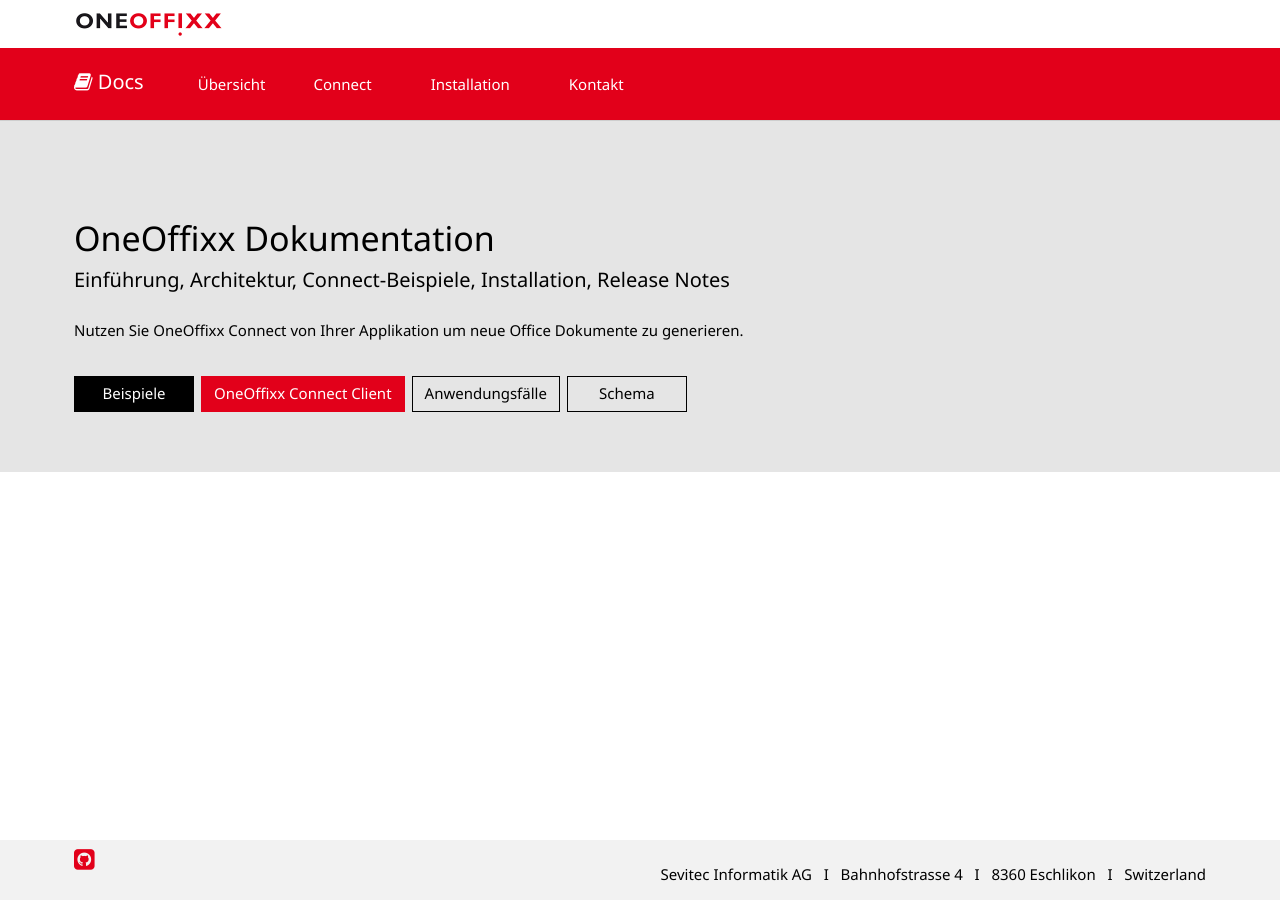
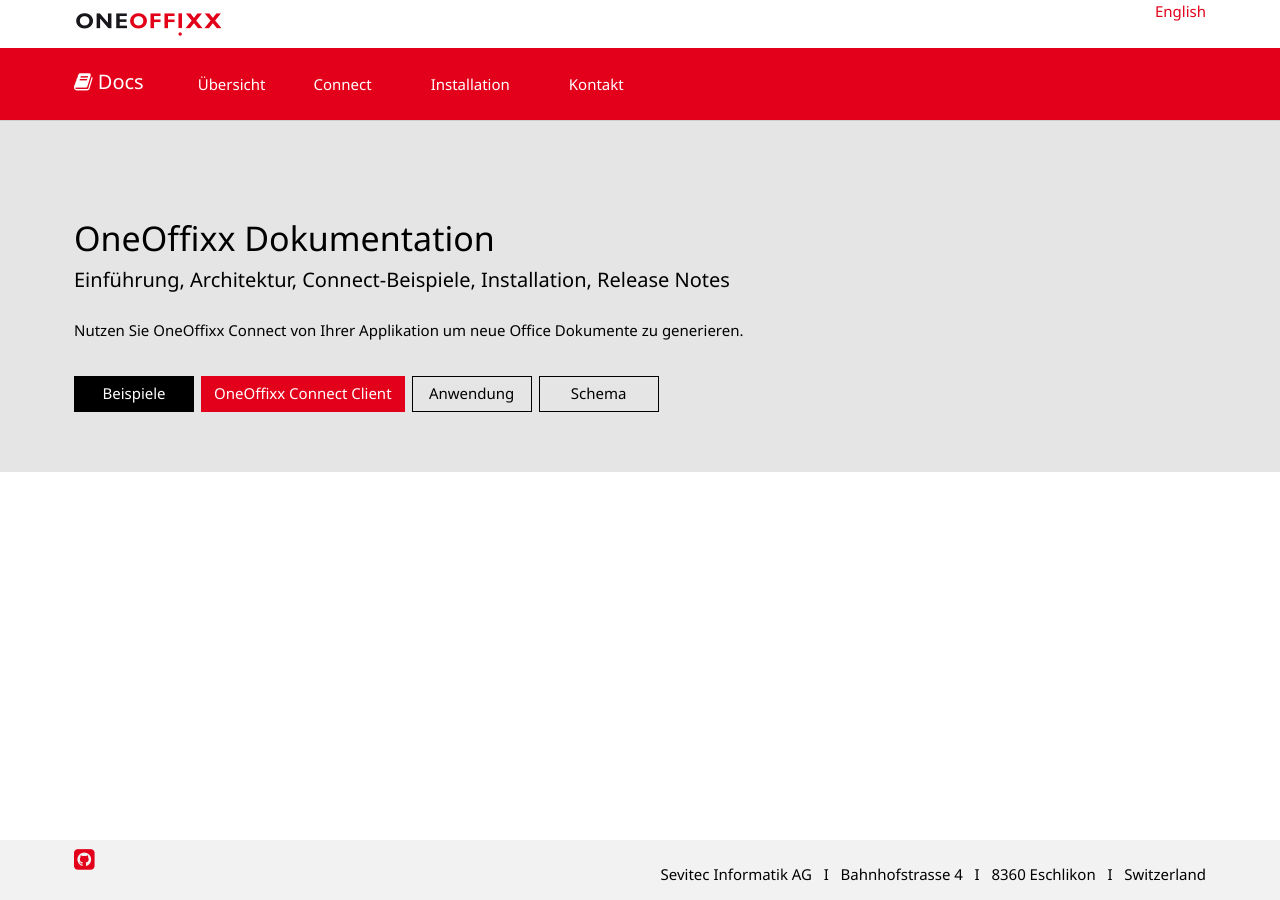
Before and after one commit to primesoft-group/oneoffixx-docs, a Jekyll site: the page built from index.html, in a window 1280 px wide. Built offline with Jekyll 4.4.1, drawn with Linux system fonts in a browser that asks for light colours; nearby versions of some CDN libraries; some web fonts are replaced.

Commit message:
multilingual 2

```diff
--- a/_config.yml
+++ b/_config.yml
@@ -14,7 +14,7 @@
 include: ['_pages']
 
 baseurl: ""
-github_repo_url: https://github.com/OneOffixx/docs/
+github_repo_url: https://github.com/Sevitec/oneoffixx-docs/
 
 gems:
   - jekyll-sitemap
--- a/_includes/nav_de.html
+++ b/_includes/nav_de.html
@@ -5,6 +5,12 @@
             <div class="navbar-header">
                 <a href="http://www.oneoffixx.com" class="navbar-brand">
                     <img src="{{ site.baseurl }}/assets/content-images/logo.png" alt="OneOffixx" height="23" />
+                </a>
+            </div>
+
+            <div class="navbar-header navbar-right">
+                <a href="{{ site.baseurl }}/index_en.html">
+                    English
                 </a>
             </div>
         </div>
@@ -51,7 +57,7 @@
                         </ul>
                     </li>
                     <li>
-                        <a class="color-type-secondary" href="http://oneoffixx.com/contact/">Kontakt</a>
+                        <a class="color-type-secondary" href="http://oneoffixx.com/kontakt/">Kontakt</a>
                     </li>
                 </ul>
             </div>
--- a/index.html
+++ b/index.html
@@ -19,7 +19,7 @@
                 <div class="btn-group">
                     <a class="btn btn-primary" href="{{ site.baseurl }}/connect/de/usecases/">Beispiele</a>
                     <a class="btn btn-success" href="https://github.com/Sevitec/oneoffixx-connectclient/releases/latest">OneOffixx Connect Client</a>
-                    <a class="btn btn btn-secondary no-outline" href="{{ site.baseurl }}/connect/de/usage/">Anwendungsfälle</a>
+                    <a class="btn btn btn-secondary no-outline" href="{{ site.baseurl }}/connect/de/usage/">Anwendung</a>
                     <a class="btn btn btn-secondary no-outline" href="{{ site.baseurl }}/connect/de/xml-schema/">Schema</a>
                 </div>
             </div>
```
